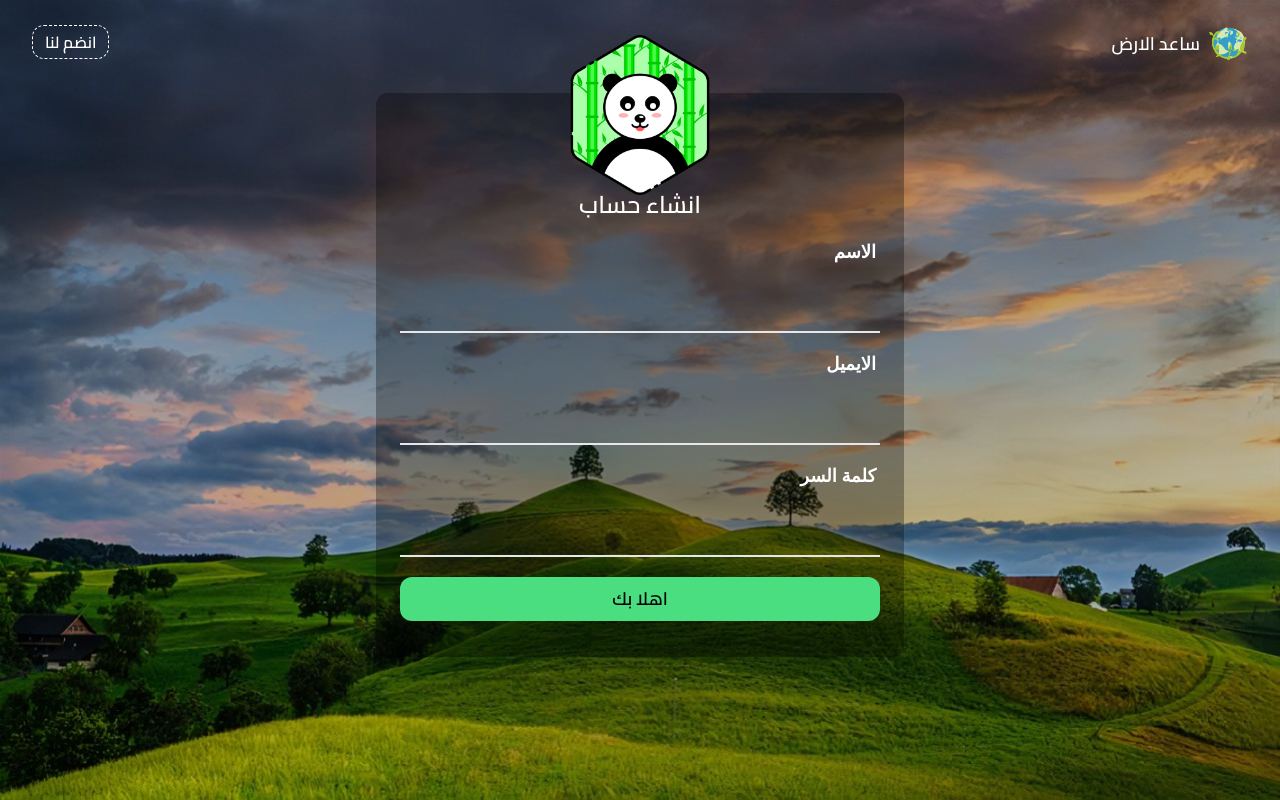
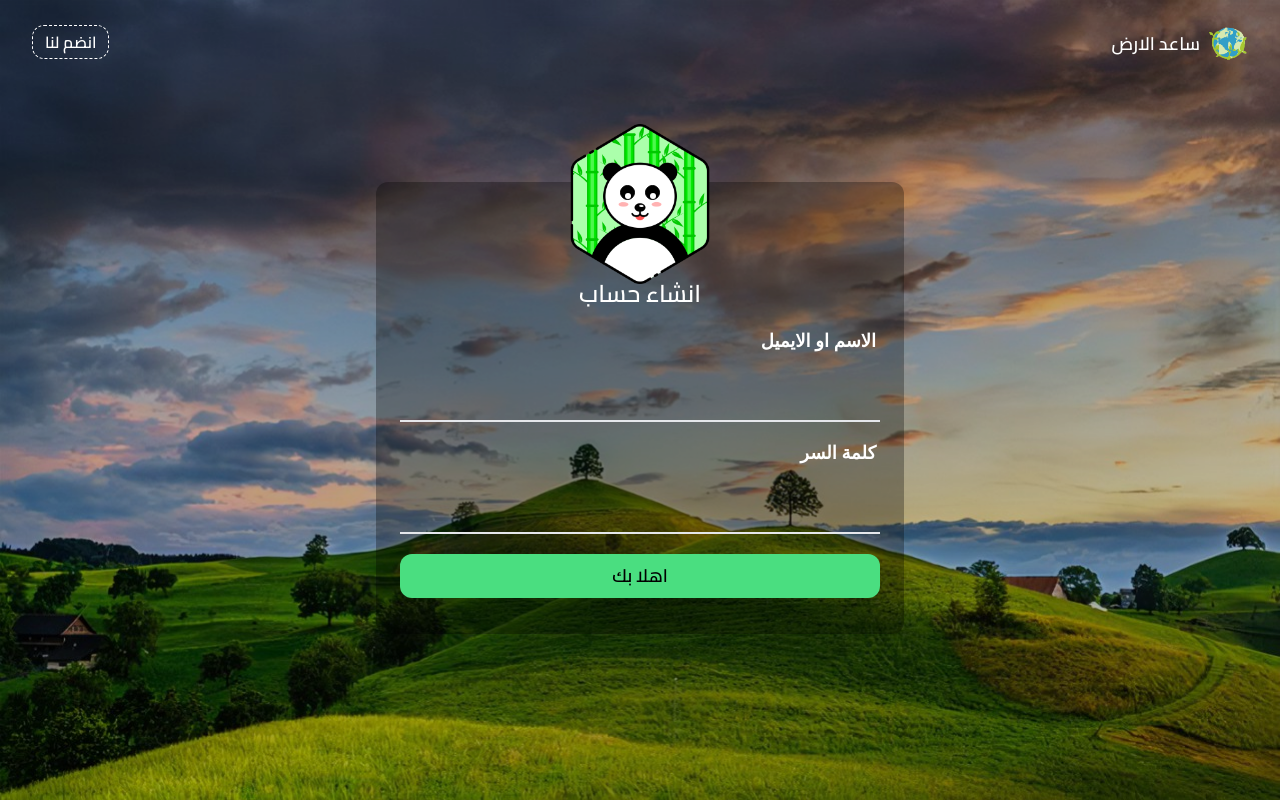
Before and after one commit to Jeyenore26/Flights, a Next.js app in the folder frontend/: page /signin in a window 1280 px wide. Built offline with nearby package versions, Linux system fonts and the light colour scheme.

Commit message:
يثيثيثيثي

```diff
--- a/frontend/pages/signin.tsx
+++ b/frontend/pages/signin.tsx
@@ -53,7 +53,7 @@ export default function registermember() {
            </Link>
           </div>
         </div>
-        <form onSubmit = {signin}   className='flex  justify-center mt-[1%] 2xl:mx-[12rem] md:mx-[2rem] sm:mx-[1rem] xs:mx-[1rem] xxs:mx-[1rem]'>
+        <form onSubmit = {signin}   className='flex  justify-center mt-[8%] 2xl:mx-[12rem] md:mx-[2rem] sm:mx-[1rem] xs:mx-[1rem] xxs:mx-[1rem]'>
 
           <div className=' py-4 2xl:px-[2%] md:px-[2%] sm:px-[2%] xs:px-[10%] xxs:px-[10%]  overflow-x-auto bg-black/30 rounded-xl'>
           <div className='flex justify-center '>
@@ -69,8 +69,7 @@ export default function registermember() {
               </h1>
             </div>
 
-            <Input 							onChange={(e) => setname(e.target.value)} type={'text'}   required lclassName='flex  xs:justify-start mx-1 xxs:justify-center' label='الاسم' iclassName=' 2xl:w-[30rem] md:w-[30rem] sm:w-[30rem] xs:w-[25rem] xxs:w-[25rem]' />
-            <Input  onChange={(e) => setemail(e.target.value)} type={'email'} required lclassName='flex xs:justify-start mx-1 xxs:justify-center' label='الايميل' iclassName=' 2xl:w-[30rem] md:w-[30rem] sm:w-[30rem] xs:w-[25rem] xxs:w-[25rem]' />
+            <Input  onChange={(e) => setemail(e.target.value)} type={'email'} required lclassName='flex xs:justify-start mx-1 xxs:justify-center' label='الاسم او الايميل' iclassName=' 2xl:w-[30rem] md:w-[30rem] sm:w-[30rem] xs:w-[25rem] xxs:w-[25rem]' />
 
             <Input onChange={(e) => setpassword(e.target.value)} type={'password'} required lclassName='flex xs:justify-start mx-1 xxs:justify-center' label='كلمة السر' iclassName=' 2xl:w-[30rem] md:w-[30rem] sm:w-[30rem] xs:w-[25rem] xxs:w-[25rem]' />
 
```
